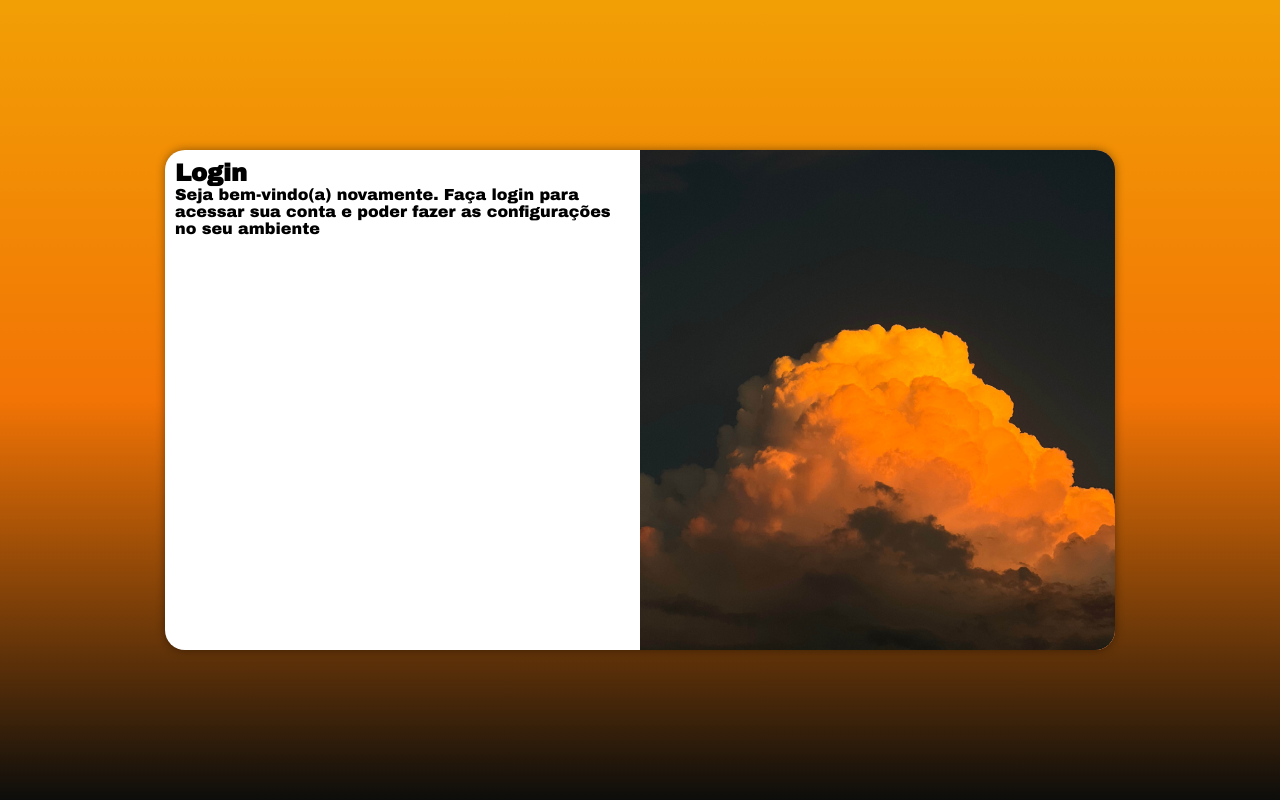
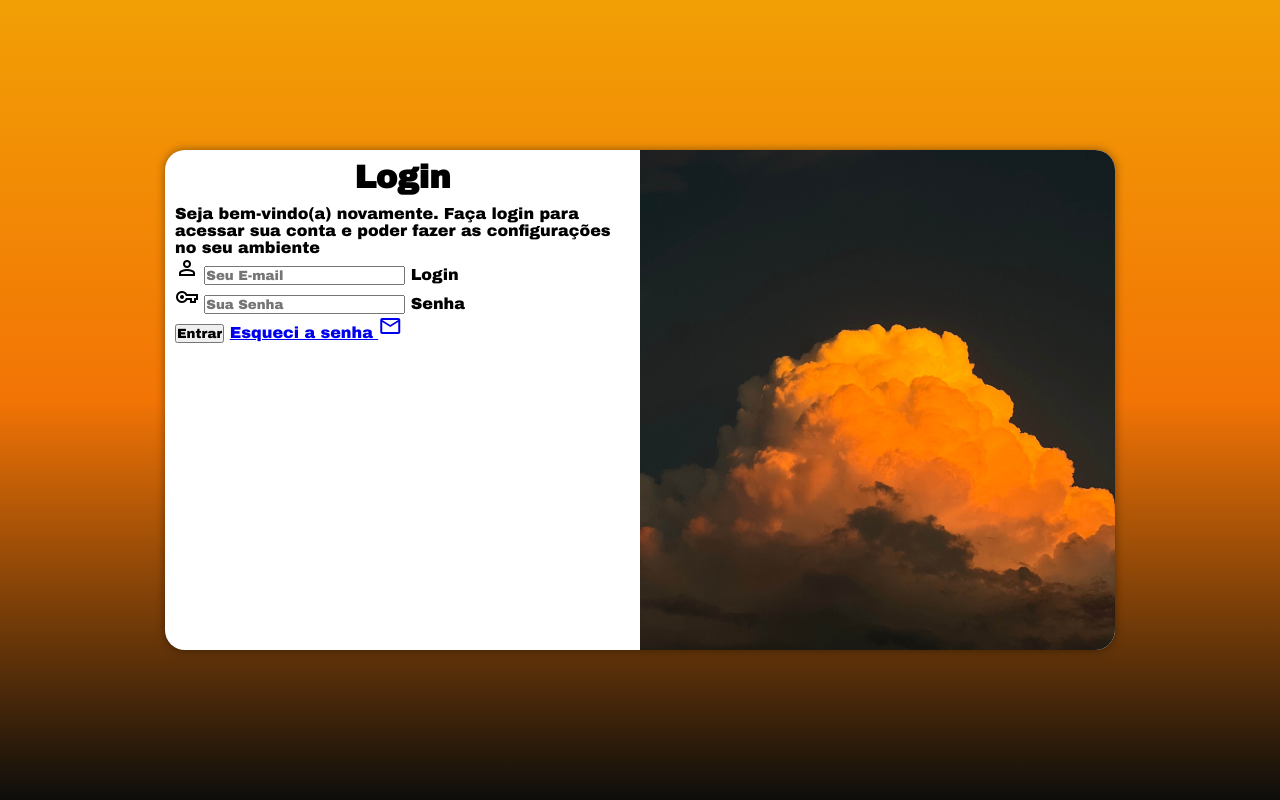
Before and after one commit to oliveiragabryel/projeto-login, a plain HTML site: page index.html in a window 1280 px wide. Drawn offline with nearby package versions, Linux system fonts and the light colour scheme.

Commit message:
Adicionei o Formulário

```diff
--- a/estilos/media-query.css
+++ b/estilos/media-query.css
@@ -53,4 +53,16 @@ Grandes telas: acima de 1200px
         float: right;
         width: 50%;
     }
+
+    div#formulario > h1 {
+    font-size: 2em;
 }
+
+    div#formulario > p {
+    font-size: 0.8m;
+}
+
+
+
+
+}
--- a/estilos/style.css
+++ b/estilos/style.css
@@ -65,3 +65,12 @@ section#login > div#formulario {
     padding: 10px;
 
 }
+
+div#formulario > h1 {
+    text-align: center;
+    margin-bottom: 10px;
+}
+
+div#formulario > p {
+    font-size: 0.4m;
+}
--- a/index.html
+++ b/index.html
@@ -6,6 +6,7 @@
     <title>Login</title>
     <link rel="stylesheet" href="estilos/style.css">
     <link rel="stylesheet" href="estilos/media-query.css">
+    <link href="https://fonts.googleapis.com/css2?family=Material+Symbols+Outlined" rel="stylesheet" />
     <link rel="preconnect" href="https://fonts.googleapis.com">
     <link rel="preconnect" href="https://fonts.gstatic.com" crossorigin>
     <link href="https://fonts.googleapis.com/css2?family=Archivo+Black&display=swap" rel="stylesheet">
@@ -21,7 +22,20 @@
                 <h1>Login</h1>
                 <p>Seja bem-vindo(a) novamente. Faça login para acessar sua conta e poder fazer as configurações no seu ambiente</p>
                 <form action="login.php" method="post">
-
+                    <div class="campo">
+                        <span class="material-symbols-outlined">person</span>
+                        <input type="email" name="login" id="ilogin" placeholder="Seu E-mail" autocomplete="email" required maxlength="30">
+                        <label for="ilogin">Login</label>
+                    </div>
+                    <div class="campo">
+                        <span class="material-symbols-outlined">vpn_key</span>
+                        <input type="password" name="senha" id="isenha" placeholder="Sua Senha" autocomplete="current-password" required minlength="8">
+                        <label for="isenha">Senha</label>
+                    </div>
+                    <input type="submit" value="Entrar">
+                    <a href="esqueci.html">
+                        Esqueci a senha <span class="material-symbols-outlined">mail</span>
+                    </a>
                 </form>
             </div>
         </section>
```
